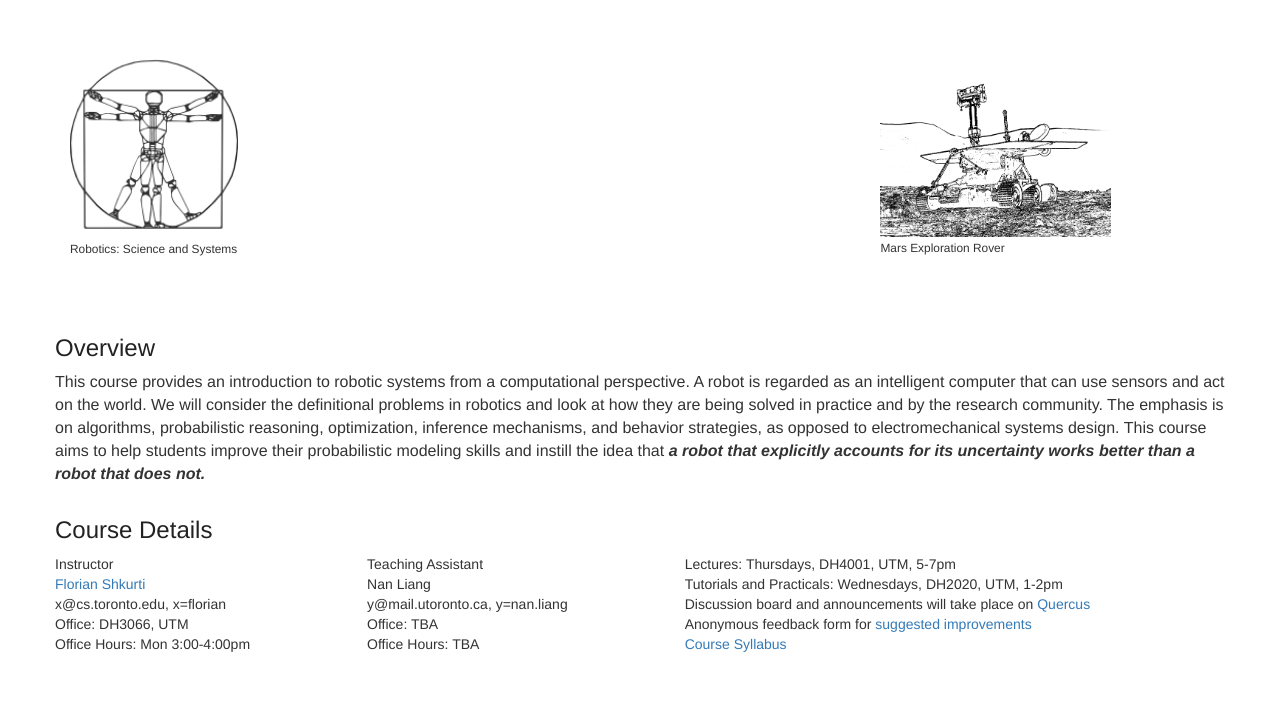
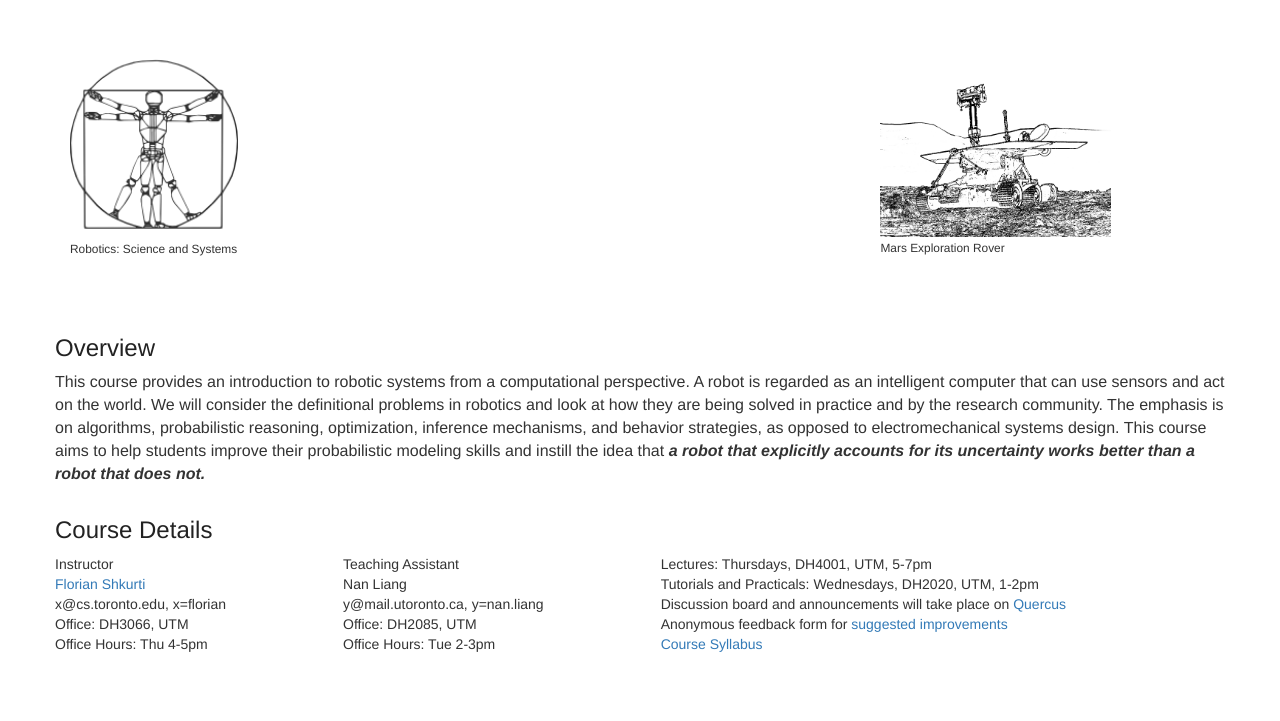
Before and after one commit to florianshkurti/csc477_fall19, a plain HTML site: page website/index.html in a window 1280 px wide. Shown: the part 79-800 px from the top of the page. Drawn offline with nearby package versions, Linux system fonts and the light colour scheme.

Commit message:
Adding assignment 1

```diff
--- a/website/index.html
+++ b/website/index.html
@@ -54,15 +54,15 @@
         <div><a href="http://www.cs.toronto.edu/~florian">Florian Shkurti</a></div>
         <div>x@cs.toronto.edu, x=florian</div>
         <div>Office: DH3066, UTM</div>
-        <div>Office Hours: Mon 3:00-4:00pm</div>
+        <div>Office Hours: Thu 4-5pm</div>
         </div>
 
         <div class="ts">
         <div>Teaching Assistant</div>
         <div>Nan Liang</div>
         <div>y@mail.utoronto.ca, y=nan.liang</div>
-        <div>Office: TBA</div>
-        <div>Office Hours: TBA</div>
+        <div>Office: DH2085, UTM</div>
+        <div>Office Hours: Tue 2-3pm</div>
         </div>
 
         <div class="ts">
@@ -124,7 +124,7 @@
                         <td>
                           <b>Introduction</b><br/>
                           Motivation, logistics, rough description of assignments, sense-plan-act paradigm.<br/>
-		          <a href="./CSC477_Syllabus.pdf">Syllabus</a>, <a href="./quizzes/quiz0.pdf">Quiz 0 (Introduction, Background, Expectations)</a><br/><br/>
+		          <a href="./CSC477_Syllabus.pdf">Syllabus</a>, <a href="./quizzes/CSC477_Quiz_0.pdf">Quiz 0 (Introduction, Background, Expectations)</a><br/><br/>
 
                           <b>Sensors and Actuators</b><br>
                           Camera, LiDAR, tactile, IMU, depth, GPS, Hall-effect sensors, encoders, RGBD. Pulse-Width Modulation. Motors.
```
Also changed, not shown: 12 other files.
